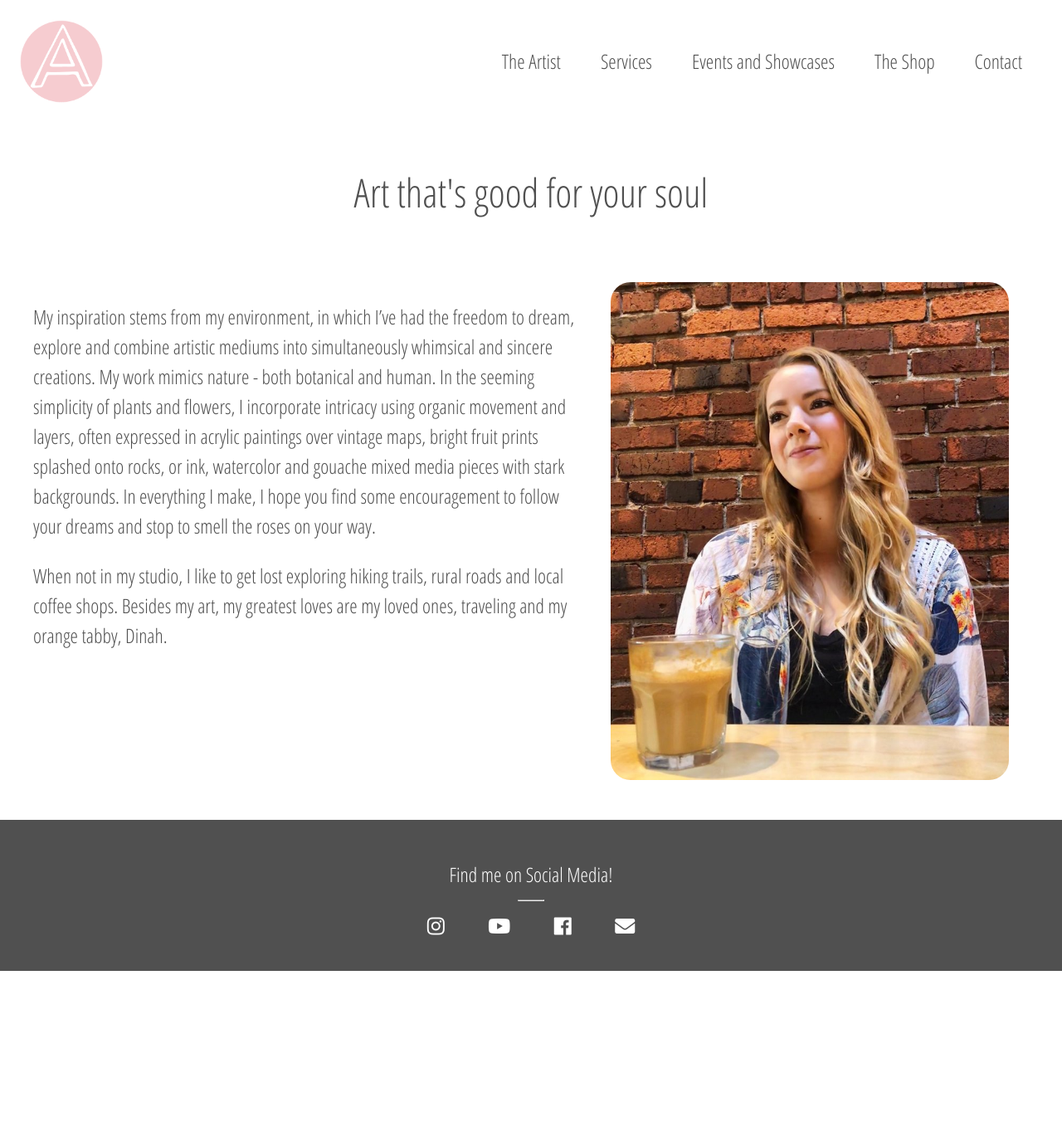
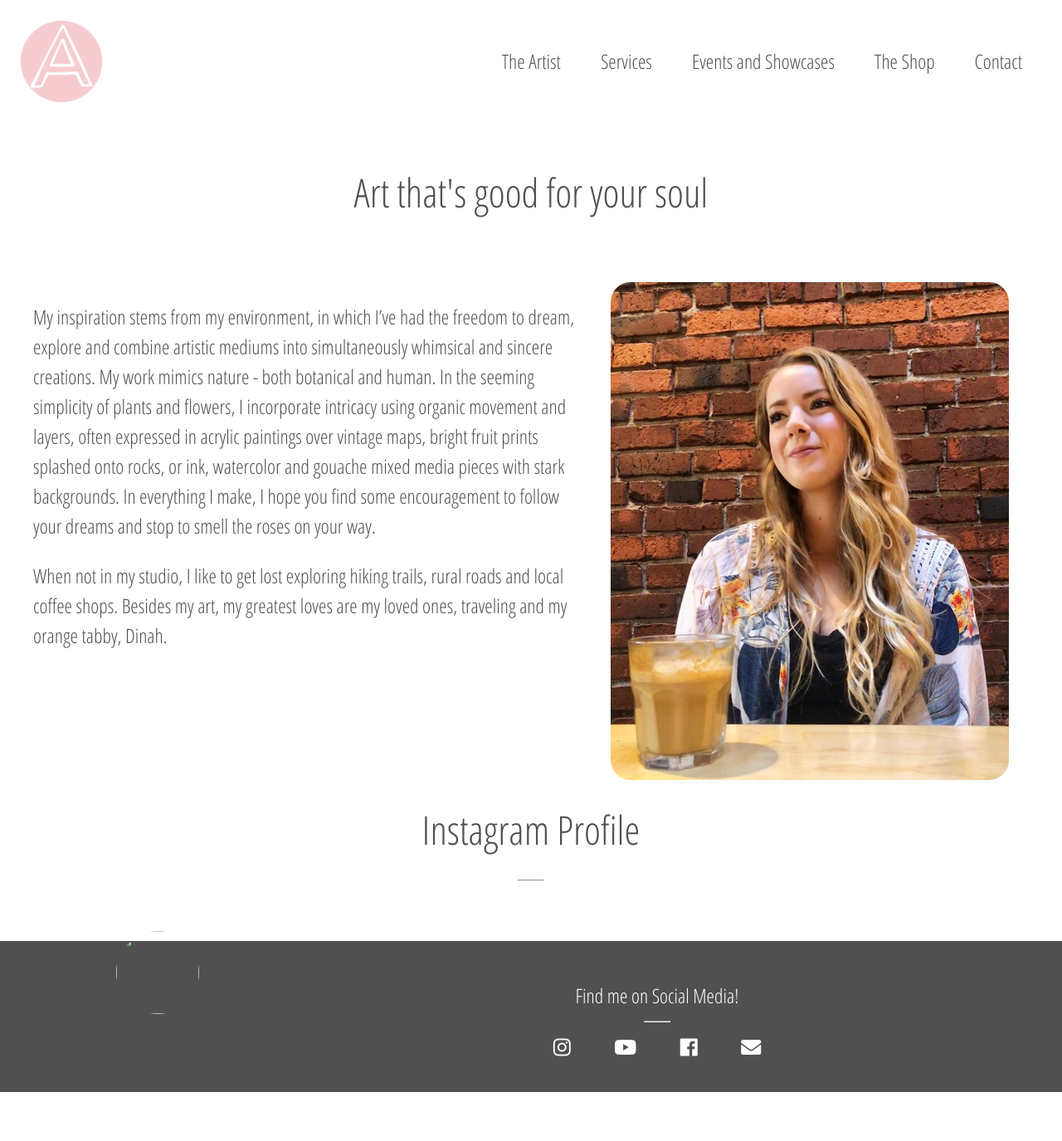
Before and after one commit to byamanda/byamanda.github.io, a Jekyll site: the page built from index.html, in a window 1280 px wide. Shown: the whole page at 83% size. Built offline with Jekyll 4.4.1, drawn with Linux system fonts in a browser that asks for light colours; nearby versions of some CDN libraries; before the commit the page ends 1170 px from its top, so only the background shows below that.

Commit message:
Update instagram section

```diff
--- a/_includes/instagram.html
+++ b/_includes/instagram.html
@@ -1,4 +1,12 @@
 <div id="instagram">
-  <div id="ig-profile"></div>
+  <h1>Instagram Profile</h1>
+  <hr />
+  <div id="ig-profile">
+    <img id="ig-profilepic" src="" />
+    <h2><a id="ig-handle" href=""></a></h2>
+    <h3>
+      <span id="ig-followers"></span> Followers - <span id="ig-posts"></span> Posts
+    </h3>
+  </div>
   <div id="ig-feed"></div>
 </div>
--- a/_sass/instagram.scss
+++ b/_sass/instagram.scss
@@ -1,8 +1,12 @@
+#instagram {
+  text-align: center;
+}
+
+
 #ig-feed {
   clear: right;
-  margin: 1em 0 0 0;
+  margin: 1em 0;
   overflow: auto;
-  width: 100%;
 
   a {
     border: 0;
@@ -37,7 +41,15 @@
 }
 
 @media only screen and (min-width: 900px) {
+  #ig-profile {
+    margin: 2em 0;
+    float: left;
+    width: 25%;
+  }
+
   #ig-feed {
+    width: 75%;
+
     a {
       padding-bottom: 23%;
       width: 23%;
--- a/assets/js/index.js
+++ b/assets/js/index.js
@@ -30,17 +30,15 @@
     fetch(userRequest)
       .then(data => data.json())
       .then((results) => {
-        let unameElem = document.createElement('h2')
-        let statsElem = document.createElement('h3');
-        let profilePicture = document.createElement('img');
+        let handleElem = document.getElementById('ig-handle');
+        let pictureElem = document.getElementById('ig-profilepic');
+        let followersElem = document.getElementById('ig-followers');
+        let postsElem = document.getElementById('ig-posts');
 
-        profilePicture.src = results.data.profile_picture;
-        unameElem.innerHTML = '@' + results.data.username;
-        statsElem.innerHTML = results.data.counts.followed_by + ' - ' + results.data.counts.media;
-
-        // profile.appendChild(profilePicture);
-        // profile.appendChild(unameElem);
-        // profile.appendChild(statsElem);
+        handleElem.innerHTML = '@' + results.data.username;
+        pictureElem.src = results.data.profile_picture;
+        followersElem.innerHTML = results.data.counts.followed_by;
+        postsElem.innerHTML = results.data.counts.media;
       });
   });
 })();
```
